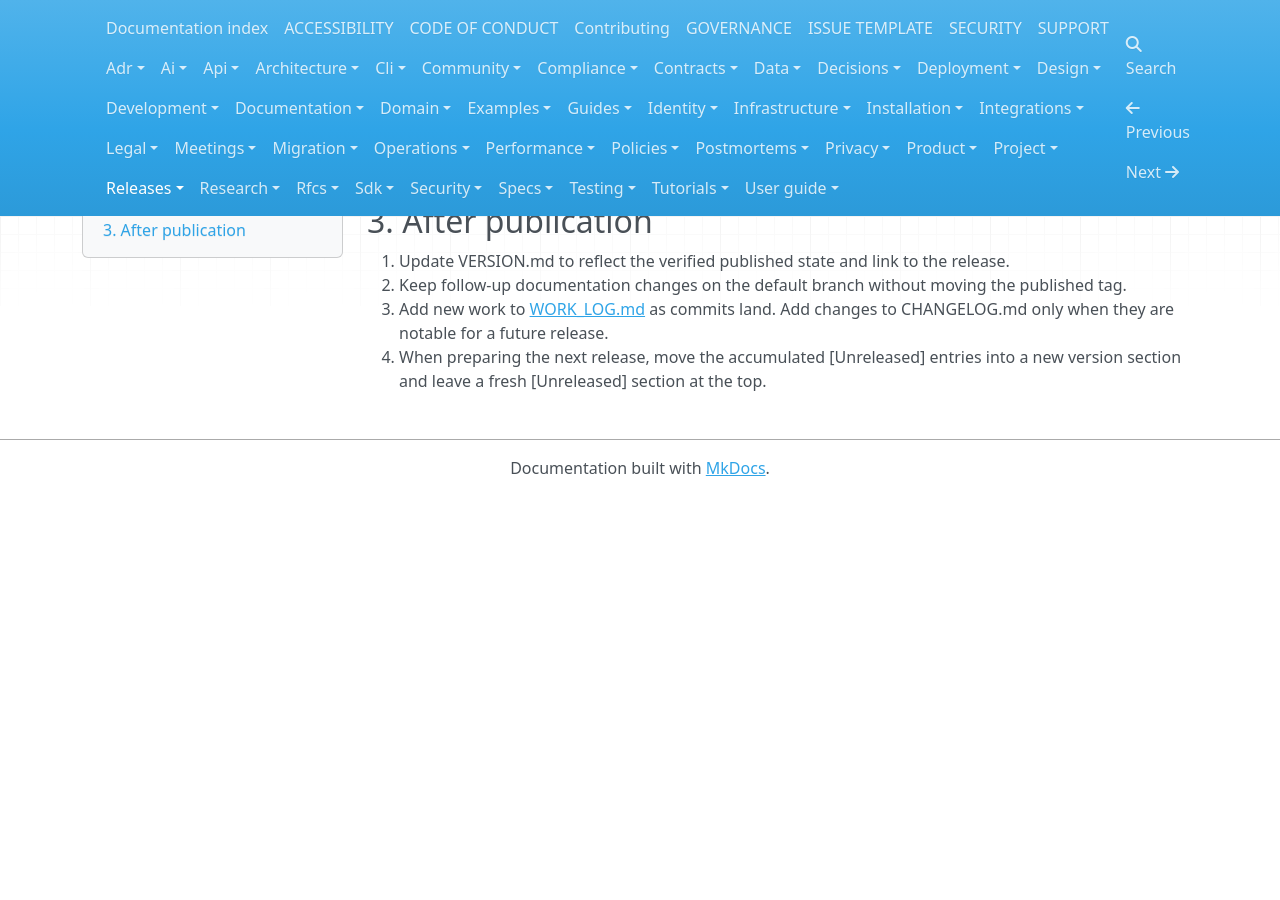
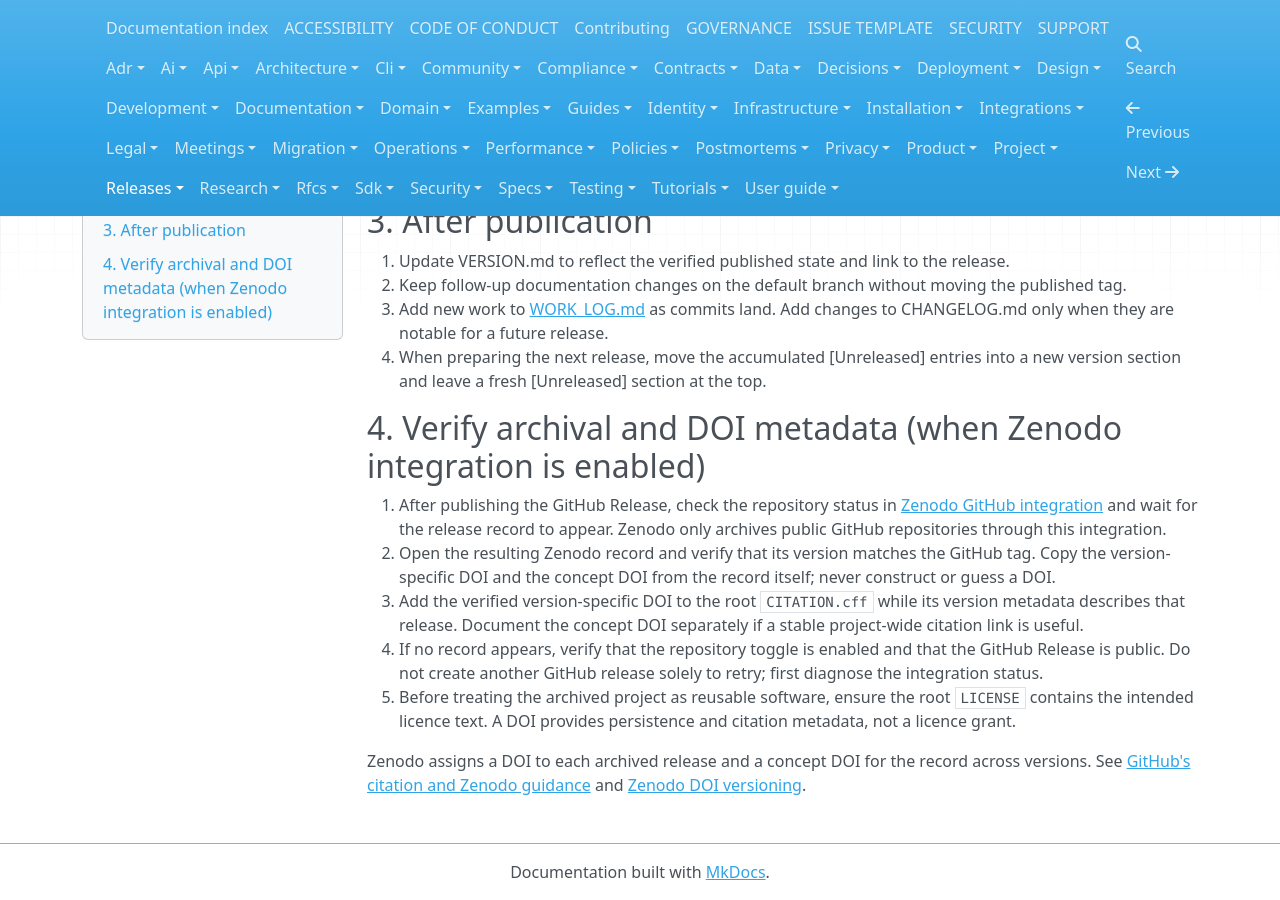
Before and after one commit to sandokanCat/.github, an MkDocs documentation site: the page built from docs/releases/RELEASE_PROCESS.md, in a window 1280 px wide and 900 px high, scrolled down 769 px. Built offline with MkDocs 1.6.1, drawn with Linux system fonts in a browser that asks for light colours; nearby versions of some CDN libraries; before the commit the page ends 1265 px from its top, so only the background shows below that.

Commit message:
docs(release): document Zenodo DOI verification

```diff
--- a/docs/releases/RELEASE_PROCESS.md
+++ b/docs/releases/RELEASE_PROCESS.md
@@ -27,3 +27,14 @@ Official references: [About releases](https://docs.github.com/en/repositories/re
 2. Keep follow-up documentation changes on the default branch without moving the published tag.
 3. Add new work to [WORK_LOG.md](../development/WORK_LOG.md) as commits land. Add changes to CHANGELOG.md only when they are notable for a future release.
 4. When preparing the next release, move the accumulated [Unreleased] entries into a new version section and leave a fresh [Unreleased] section at the top.
+
+
+## 4. Verify archival and DOI metadata (when Zenodo integration is enabled)
+
+1. After publishing the GitHub Release, check the repository status in [Zenodo GitHub integration](https://zenodo.org/account/settings/github/) and wait for the release record to appear. Zenodo only archives public GitHub repositories through this integration.
+2. Open the resulting Zenodo record and verify that its version matches the GitHub tag. Copy the version-specific DOI and the concept DOI from the record itself; never construct or guess a DOI.
+3. Add the verified version-specific DOI to the root `CITATION.cff` while its version metadata describes that release. Document the concept DOI separately if a stable project-wide citation link is useful.
+4. If no record appears, verify that the repository toggle is enabled and that the GitHub Release is public. Do not create another GitHub release solely to retry; first diagnose the integration status.
+5. Before treating the archived project as reusable software, ensure the root `LICENSE` contains the intended licence text. A DOI provides persistence and citation metadata, not a licence grant.
+
+Zenodo assigns a DOI to each archived release and a concept DOI for the record across versions. See [GitHub's citation and Zenodo guidance](https://docs.github.com/en/repositories/archiving-a-github-repository/referencing-and-citing-content) and [Zenodo DOI versioning](https://zenodo.org/help/versioning).
```
